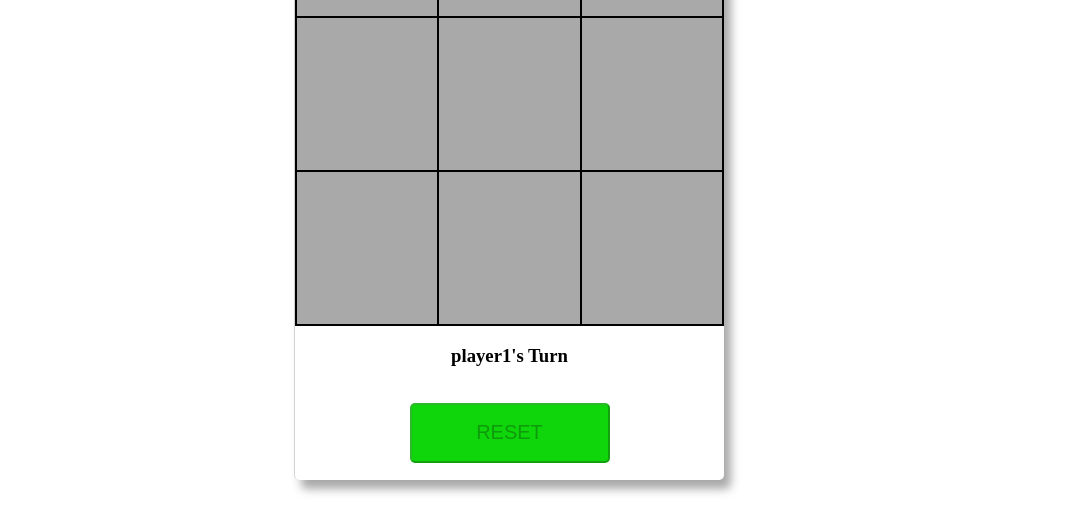
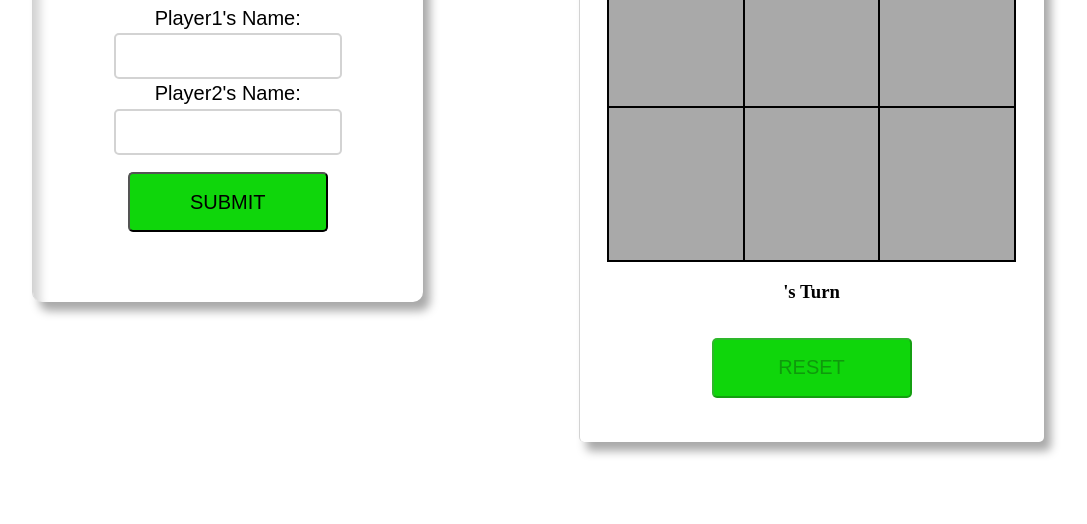
Before and after one commit to Salman-Shaik/tic-tac-toe, a plain HTML site: page src/main.html in a window 1280 px wide. Shown: the part 276-800 px from the top of the page, without its empty margins (131-1218 px from the left). Drawn offline with Linux system fonts and the light colour scheme.

Commit message:
Added Feature: it takes players name and displays them in their turn

```diff
--- a/src/css/master.css
+++ b/src/css/master.css
@@ -1,29 +1,33 @@
-td{
-    border-collapse: collapse;
-    border: 2px solid black;
-    position: relative;
-    background-color: darkGray;
-    text-align: center;
-    font-size: 40px;
+.mainOne{
+  width:60%;
+  height:100%;
+}
+.cell{
+  position: relative;
+  text-align: center;
+  font-size: 40px;
+  border-collapse: collapse;
+  border: 2px solid black;
+  background-color: darkGray;
 }
 table{
-  margin-top: 70px;
+  margin-top: 20px;
   align: center;
  border-collapse: collapse;
 }
 .grid{
-  margin:5% 33% 0% 33%;
   align:center;
+  padding: 6%;
   border-radius: 5px;
-  border-top: 5px solid rgb(255, 8, 104);;
+  border-top: 5px solid rgb(255, 8, 104);
   border-left: 1px solid lightGray;
   box-shadow: 7px 9px 10px darkGray;
 }
 .align_center{
 }
 img{
-  height:100%;
-  width:100%;
+  height:98%;
+  width:98%;
 }
 h2{
   display: inline-block;
@@ -49,3 +53,23 @@ button{
   height:150px;
   width:150px;
 }
+.details{
+  padding: 6% 3% 8% 3%;
+  margin: 0% 22% 0% 22%;
+  border-radius: 10px;
+  border-left: 1px solid lightGray;
+  box-shadow: inset 7px 9px 10px lightGray,7px 9px 10px darkGray;
+}
+input[type="text"]{
+  width:220px;
+  border: 2px solid lightGray;
+  border-radius: 5px;
+  font-size: 23px;
+  font-family: sans-serif;
+  height:40px;
+  margin: 1%;
+}
+label{
+  font-size: 20px;
+  font-family: sans-serif;
+}
--- a/src/main.html
+++ b/src/main.html
@@ -3,33 +3,50 @@
 
 <head>
   <meta charset="utf-8">
-  <link rel="shortcut icon" type="image/x-icon" href="images/favicon.ico"/>
+  <link rel="shortcut icon" type="image/x-icon" href="images/favicon.ico" />
   <link rel="stylesheet" href="css/master.css">
   <script src="tic_tac_toe.js" type="text/javascript"></script>
   <title>GAME STARTED</title>
 </head>
+
 <body align="center">
-  <div class="grid" align="center">
+  <table>
+    <tr>
+      <td class="mainOne">
+        <div class="details">
+            <h1>Enter Details</h1>
+            <label for="player1">Player1's Name:</label>
+            <input type="text" name="player1" id="player1" value=""><br />
+            <label for="player2">Player2's Name:</label>
+            <input type="text" name="player2" id="player2" value=""><br />
+            <button type="submit" name="submit" id="submit" >SUBMIT</button>
+        </div>
+      </td>
+      <td class="mainOne">
+        <div class="grid">
           <table id="tic-tac-toe">
             <tr>
-        <td id="1" class="cell"></td>
-        <td id="2" class="cell"></td>
-        <td id="3" class="cell"></td>
+              <td class="cell" id="1" class="cell"></td>
+              <td class="cell" id="2" class="cell"></td>
+              <td class="cell" id="3" class="cell"></td>
             </tr>
             <tr>
-        <td id="4" class="cell"></td>
-        <td id="5" class="cell"></td>
-        <td id="6" class="cell"></td>
+              <td class="cell" id="4" class="cell"></td>
+              <td class="cell" id="5" class="cell"></td>
+              <td class="cell" id="6" class="cell"></td>
             </tr>
             <tr>
-        <td id="7" class="cell"></td>
-        <td id="8" class="cell"></td>
-        <td id="9" class="cell"></td>
+              <td class="cell" id="7" class="cell"></td>
+              <td class="cell" id="8" class="cell"></td>
+              <td class="cell" id="9" class="cell"></td>
             </tr>
           </table>
           <h3 id="display"></h3>
           <button type="reset" id="resetgrid">RESET</button>
         </div>
+      </td>
+    </tr>
+  </table>
 </body>
 
 </html>
--- a/src/tic_tac_toe.js
+++ b/src/tic_tac_toe.js
@@ -4,8 +4,8 @@ const isSubset = function(set, superSet) {
   });
 }
 
-let Player = function(name, image) {
-  this.name = name;
+let Player = function(image) {
+  this.name = "";
   this.image = image;
   this.moves = [];
 }
@@ -25,16 +25,23 @@ Player.prototype.hasWon = function() {
     return isSubset(element,moves);
   });
 };
-
+Player.prototype.setPlayerName=function(name) {
+ this.name=name;
+};
 //############################
 
 let Game = function() {
   this.players = [];
-  this.players.push(new Player("player1", 'images/like.jpg'));
-  this.players.push(new Player("player2", 'images/haha.png'));
+  this.players.push(new Player('images/like.jpg'));
+  this.players.push(new Player('images/haha.png'));
   this.currentplayerIndex = 0;
 };
 
+Game.prototype.setPlayersName=function(names) {
+  names.forEach((name,index)=>{
+    this.players[index].setPlayerName(name);
+  });
+}
 Game.prototype.getCurrentPlayerInfo = function() {
   return this.players[this.currentplayerIndex];
 };
@@ -99,7 +106,24 @@ const getGameStatus = function() {
   }
   return gameStatus;
 }
-
+const enableDetailsBlock=function() {
+  document.getElementById('player1').disabled=false;
+  document.getElementById('player2').disabled=false;
+  document.getElementById('submit').disabled=false;
+}
+const disableDetailsBlock=function() {
+  document.getElementById('player1').disabled=true;
+  document.getElementById('player2').disabled=true;
+  document.getElementById('submit').disabled=true;
+}
+const takeDetails=function() {
+  let player1Name=document.getElementById('player1').value;
+  let player2Name=document.getElementById('player2').value;
+  game.setPlayersName([player1Name,player2Name]);
+  let currentPlayer = game.getCurrentPlayerInfo();
+  updateDisplay(`${currentPlayer.name}` + "'s Turn");
+  disableDetailsBlock();
+}
 const updateSelectedCell = function(pos) {
   let currentPlayer = game.getCurrentPlayerInfo();
   let cell = document.getElementById(pos);
@@ -132,12 +156,15 @@ const insertClickListenerOnTable = function() {
 }
 const insertClickListenerOnButton=function(){
   let button=document.getElementById("resetgrid");
+  let submit=document.getElementById('submit');
+  submit.onclick=takeDetails;
   button.disabled=true;
   button.onclick=resetGame;
 }
 const beginGame = function() {
   insertClickListenerOnTable();
   insertClickListenerOnButton();
+  enableDetailsBlock();
 }
 
 window.onload = beginGame;
```
Lines whose indentation alone changed are shown as unchanged.
